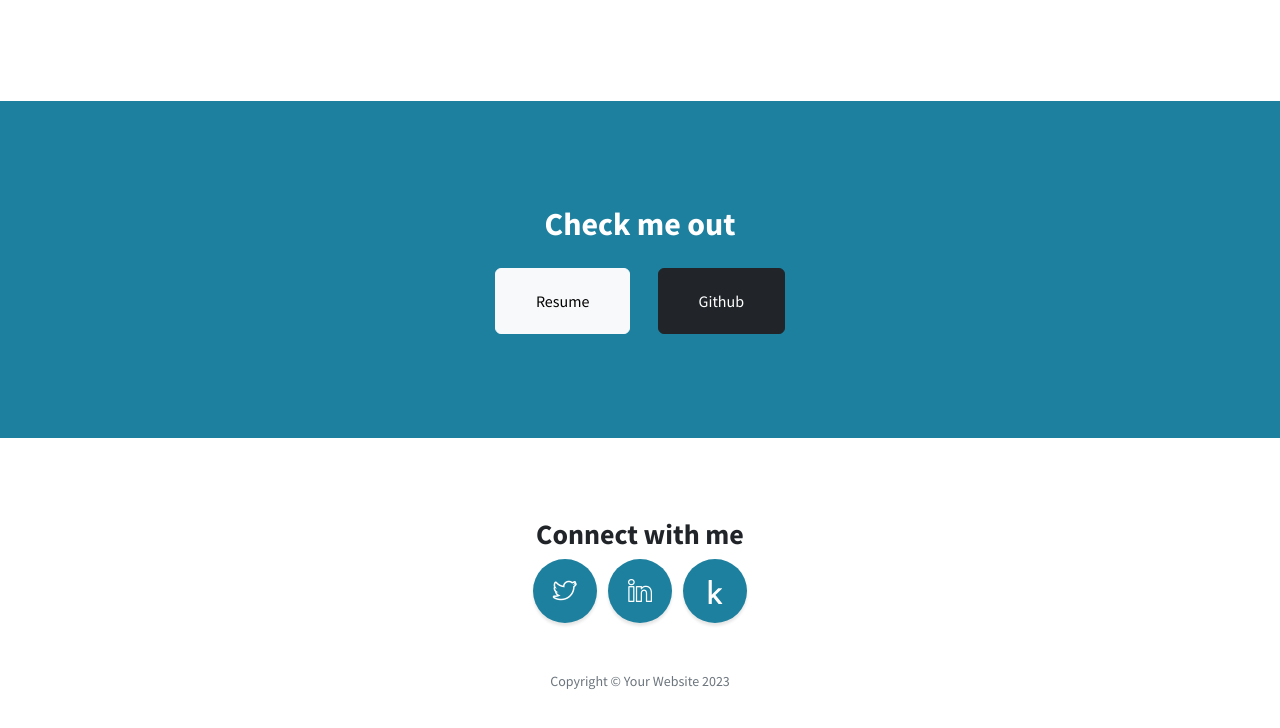
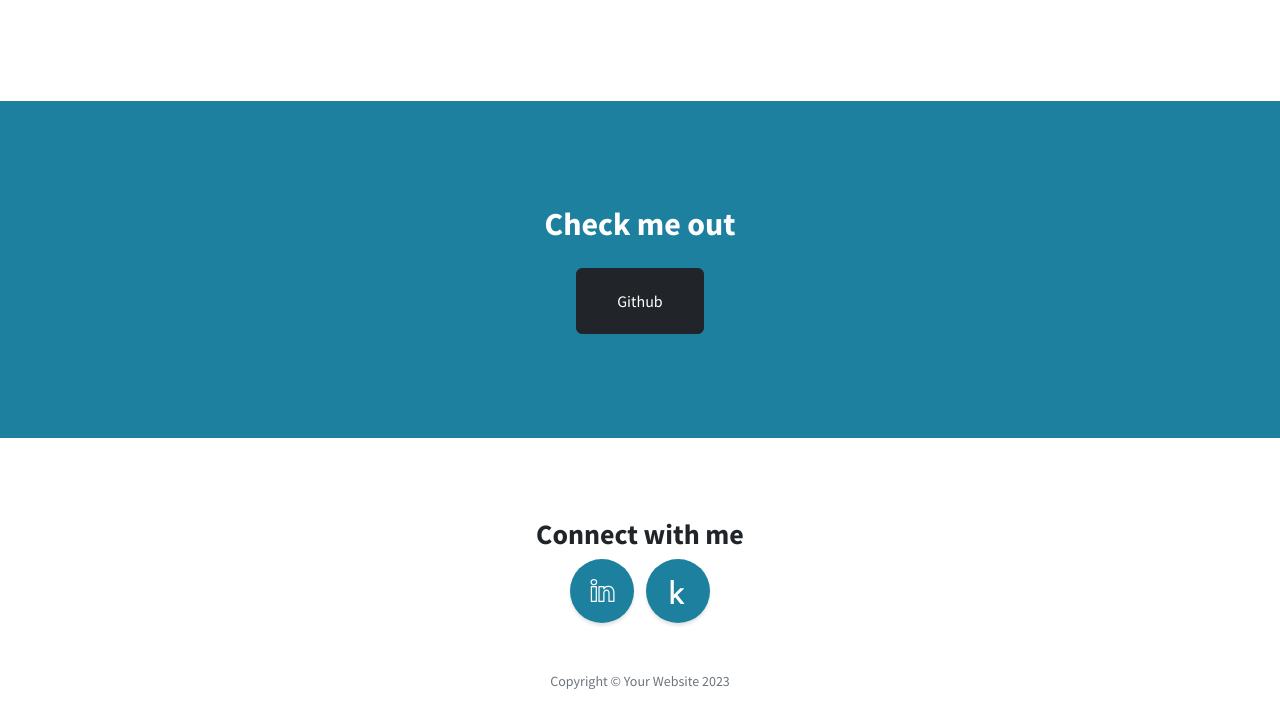
Before and after one commit to Elilora/Nerat-Portfolio, a plain HTML site: page index.html in a window 1280 px wide. Shown: the part 3640-4368 px from the top of the page. Drawn offline with nearby package versions, Linux system fonts and the light colour scheme.

Commit message:
Update index.html

```diff
--- a/index.html
+++ b/index.html
@@ -255,7 +255,7 @@
         <section class="content-section bg-primary text-white">
             <div class="container px-4 px-lg-5 text-center">
                 <h2 class="mb-4">Check me out</h2>
-                <a class="btn btn-xl btn-light me-4" href="https://drive.google.com/file/d/1Ch5Cpr3apIHOWUVT3lJgz857D-F-gKfr/view?usp=sharing">Resume</a>
+                   <!-- <a class="btn btn-xl btn-light me-4" href="https://drive.google.com/file/d/1Ch5Cpr3apIHOWUVT3lJgz857D-F-gKfr/view?usp=sharing">Resume</a>-->
                 <a class="btn btn-xl btn-dark" href="https://github.com/Elilora">Github</a>
             </div>
         </section>
@@ -266,9 +266,9 @@
             <div class="container px-4 px-lg-5">
                 <ul class="list-inline mb-5">
 
-                    <li class="list-inline-item">
+                        <!--<li class="list-inline-item">
                         <a class="social-link rounded-circle text-white mr-3" href="https://twitter.com/Elilora_Nerat" alt="@elilora_nerat"><i class="icon-social-twitter"></i></a>
-                    </li>
+                    </li>-->
                     <li class="list-inline-item">
                         <a class="social-link rounded-circle text-white mr-3" href="https://linkedin.com/in/nerat-dazam/" alt="nerat dazam"><i class="icon-social-linkedin"></i></a>
                     </li>
```
